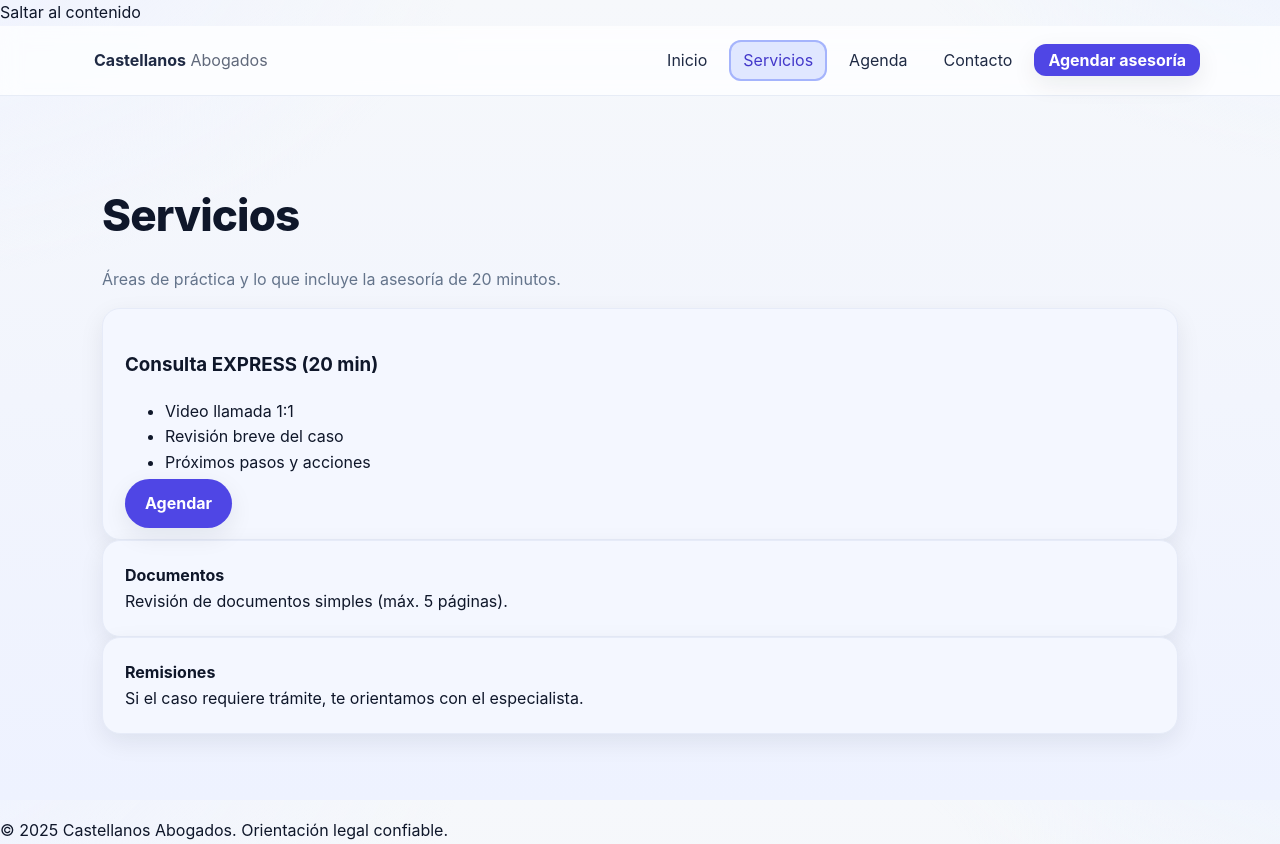
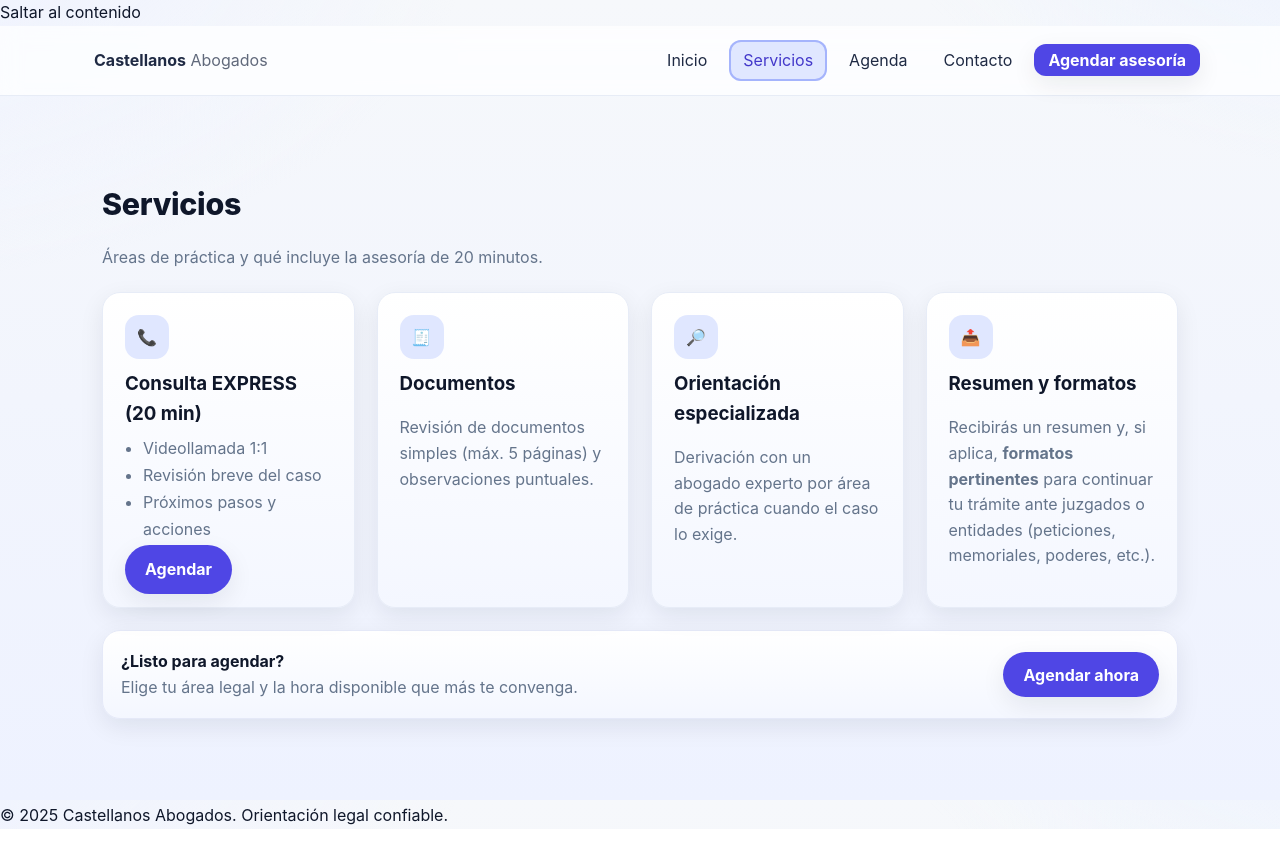
Before and after one commit to jjonnas1/castellanosabogados, a Next.js app: page /servicios in a window 1280 px wide. Built offline with nearby package versions, Linux system fonts and the light colour scheme.

Commit message:
Update page.tsx

```diff
--- a/app/servicios/page.tsx
+++ b/app/servicios/page.tsx
@@ -1,32 +1,62 @@
+// app/servicios/page.tsx
 import Link from "next/link";
 
 export default function ServiciosPage() {
   return (
-    <main className="main section">
+    <main className="section">
       <div className="wrap">
-        <h1 className="h1">Servicios</h1>
-        <p className="muted">Áreas de práctica y lo que incluye la asesoría de 20 minutos.</p>
+        <h1 className="h2" style={{ marginBottom: 6 }}>Servicios</h1>
+        <p className="muted" style={{ marginBottom: 22 }}>
+          Áreas de práctica y qué incluye la asesoría de 20 minutos.
+        </p>
 
-        <div className="stack">
-          <div className="panel">
-            <h3>Consulta EXPRESS (20 min)</h3>
-            <ul className="list">
-              <li>Video llamada 1:1</li>
+        <div className="tiles" style={{ marginBottom: 22 }}>
+          <article className="tile">
+            <div className="icon">📞</div>
+            <h3 style={{ margin: "0 0 .35rem" }}>Consulta EXPRESS (20 min)</h3>
+            <ul style={{ margin: 0, paddingLeft: 18, lineHeight: 1.7 }} className="muted">
+              <li>Videollamada 1:1</li>
               <li>Revisión breve del caso</li>
               <li>Próximos pasos y acciones</li>
             </ul>
-            <Link href="/agenda" className="btn btn--primary">Agendar</Link>
+            <div style={{ marginTop: 14 }}>
+              <Link href="/agenda" className="btn btn--primary">Agendar</Link>
+            </div>
+          </article>
+
+          <article className="tile">
+            <div className="icon">🧾</div>
+            <h3 style={{ margin: "0 0 .35rem" }}>Documentos</h3>
+            <p className="muted">
+              Revisión de documentos simples (máx. 5 páginas) y observaciones puntuales.
+            </p>
+          </article>
+
+          <article className="tile">
+            <div className="icon">🔎</div>
+            <h3 style={{ margin: "0 0 .35rem" }}>Orientación especializada</h3>
+            <p className="muted">
+              Derivación con un abogado experto por área de práctica cuando el caso lo exige.
+            </p>
+          </article>
+
+          <article className="tile">
+            <div className="icon">📤</div>
+            <h3 style={{ margin: "0 0 .35rem" }}>Resumen y formatos</h3>
+            <p className="muted">
+              Recibirás un resumen y, si aplica, <strong>formatos pertinentes</strong> para continuar tu trámite
+              ante juzgados o entidades (peticiones, memoriales, poderes, etc.).
+            </p>
+          </article>
+        </div>
+
+        {/* Banda CTA */}
+        <div className="cta">
+          <div>
+            <strong>¿Listo para agendar?</strong>
+            <div className="muted">Elige tu área legal y la hora disponible que más te convenga.</div>
           </div>
-
-          <div className="panel">
-            <strong>Documentos</strong><br />
-            Revisión de documentos simples (máx. 5 páginas).
-          </div>
-
-          <div className="panel">
-            <strong>Remisiones</strong><br />
-            Si el caso requiere trámite, te orientamos con el especialista.
-          </div>
+          <Link href="/agenda" className="btn btn--primary">Agendar ahora</Link>
         </div>
       </div>
     </main>
```
